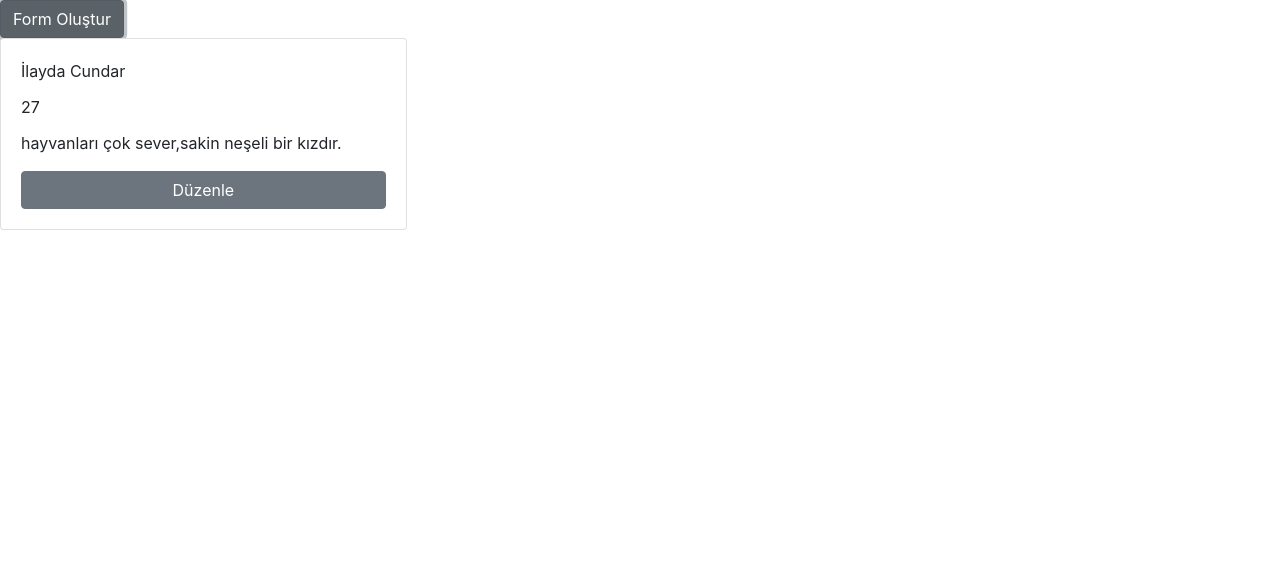
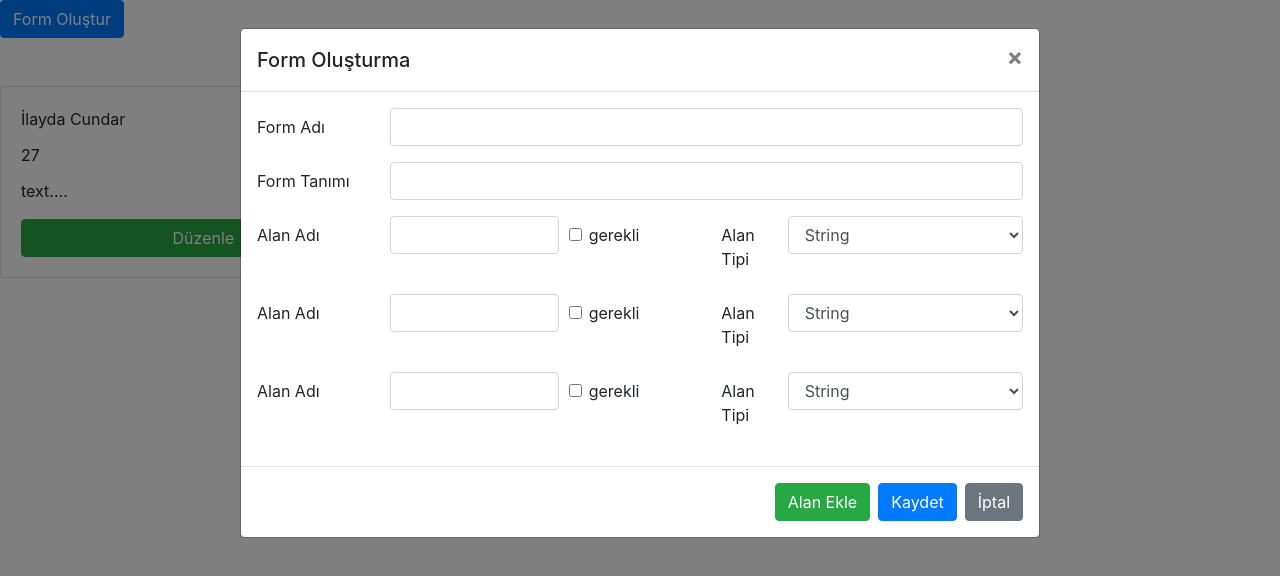
Before and after one commit to ilydcndr/evmprj, a React (Create React App) app: page / in a window 1280 px wide. Both pictures are taken after a click on the button "Form Oluştur". Shown: the top 576 px of the page. Built offline with nearby package versions, Linux system fonts and the light colour scheme.

Commit message:
form oluşturma

```diff
--- a/package.json
+++ b/package.json
@@ -9,6 +9,7 @@
     "bootstrap": "^4.5.0",
     "react": "^16.13.1",
     "react-dom": "^16.13.1",
+    "react-hook-form": "^6.0.2",
     "react-scripts": "3.4.1",
     "reactstrap": "^8.5.1"
   },
--- a/src/App.js
+++ b/src/App.js
@@ -1,13 +1,16 @@
 import React from 'react';
 import './App.css';
-import AnaSayfa from './AnaSayfa';
-import {Button} from 'reactstrap'
+import Modal from './Modal';
+import FormList from './FormList';
+
+
 
 function App() {
   return (
     <div className="App">
-      <Button >Form Oluştur</Button>
-      <AnaSayfa></AnaSayfa>
+      <Modal/>
+      <FormList/>
+
     </div>
   );
 }
--- a/src/AnaSayfa.js
+++ b/src/FormList.js
@@ -1,19 +1,19 @@
 import React from 'react';
 import { Card, Button, CardTitle, CardText, Row, Col } from 'reactstrap';
 
-const AnaSayfa = (props) => {
+const FormList = (props) => {
   return (
-    <Row>
+    <Row className="mt-5">
       <Col sm="4">
         <Card body>
           <CardTitle>İlayda Cundar</CardTitle>
           <CardTitle>27</CardTitle>
-          <CardText>hayvanları çok sever,sakin neşeli bir kızdır.</CardText>
-          <Button>Düzenle</Button>
+          <CardText>text....</CardText>
+          <Button color="success">Düzenle</Button>
         </Card>
       </Col>
     </Row>
   );
 };
 
-export default AnaSayfa;
+export default FormList;
--- /dev/null
+++ b/src/Modal.js
@@ -0,0 +1,127 @@
+import React, { useState } from 'react';
+import { Button, Modal, ModalHeader, ModalBody, ModalFooter, Input, FormGroup, Label, Col, Form } from 'reactstrap';
+import { useForm } from "react-hook-form";
+
+const ModalComp = () => {
+    const [modal, setModal] = useState(false);
+    const { handleSubmit, register, errors } = useForm();
+     const onSubmit = values =>{
+         console.log("hello")
+         console.log(values);
+         setModal(!modal)
+    }
+
+    const toggle = () => {
+        setModal(!modal);
+    }
+
+    const closeBtn = <button className="close" onClick={toggle}>&times;</button>;
+
+    return (
+        <div>
+            <Button color="primary" onClick={toggle}>Form Oluştur</Button>
+
+            <Modal isOpen={modal} toggle={toggle} size="lg">
+            <Form onSubmit={handleSubmit(onSubmit)}>
+                <ModalHeader toggle={toggle} close={closeBtn}>Form Oluşturma</ModalHeader>
+                <ModalBody>
+                        <FormGroup row>
+                            <Label for="formName" sm={2}>Form Adı</Label>
+                            <Col sm={10}>
+                                <Input type="text" name="formName" id="formName"
+                                innerRef={register({
+                                    required: "Required",
+                                  })} />
+                            </Col>
+                        </FormGroup>
+                        <FormGroup row>
+                            <Label for="formDescription" sm={2}>Form Tanımı</Label>
+                            <Col sm={10}>
+                                <Input type="text" name="formDescription" id="formDescription"
+                                innerRef={register({
+                                    required: "Required",
+                                  })}  />
+                            </Col>
+                        </FormGroup>
+                        <FormGroup row>
+                            <Label for="fieldName1" sm={2}>Alan Adı</Label>
+                            <Col sm={3}>
+                                <Input type="text" name="fieldName1" id="fieldName1"
+                                innerRef={register({
+                                    required: "Required",
+                                  })}  />
+                            </Col>
+                            <Label check sm={2}>
+                                <Input type="checkbox" id="checkbox1" name="checkbox1"
+                                innerRef={register} />{' '}
+                            gerekli
+                            </Label>
+
+                            <Label for="dataType" sm={1}>Alan Tipi</Label>
+                            <Col sm={4}>
+                                <Input type="select" name="dataType" id="dataType"
+                                innerRef={register({
+                                    required: "Required",
+                                  })} >
+                                    <option>String</option>
+                                    <option>Number</option>
+                                </Input>
+                            </Col>
+                        </FormGroup>
+                        <FormGroup row>
+                            <Label for="fieldName2" sm={2}>Alan Adı</Label>
+                            <Col sm={3}>
+                                <Input type="text" name="fieldName2" id="fieldName2"
+                                innerRef={register({
+                                    required: "Required",
+                                  })}  />
+                            </Col>
+                            <Label check sm={2}>
+                                <Input type="checkbox" id="checkbox2" name="checkbox2"
+                                innerRef={register} />{' '}
+                            gerekli
+                            </Label>
+
+                            <Label for="dataType" sm={1}>Alan Tipi</Label>
+                            <Col sm={4}>
+                                <Input type="select" name="dataType" id="dataType">
+                                    <option>String</option>
+                                    <option>Number</option>
+                                </Input>
+                            </Col>
+                        </FormGroup>
+                        <FormGroup row>
+                            <Label for="fieldName3" sm={2}>Alan Adı</Label>
+                            <Col sm={3}>
+                                <Input type="text" name="fieldName3" id="fieldName3"
+                                innerRef={register({
+                                    required: "Required",
+                                  })}  />
+                            </Col>
+                            <Label check sm={2}>
+                                <Input type="checkbox" id="checkbox3" name="checkbox3"
+                                innerRef={register} />{' '}
+                            gerekli
+                            </Label>
+
+                            <Label for="dataType" sm={1}>Alan Tipi</Label>
+                            <Col sm={4}>
+                                <Input type="select" name="dataType" id="dataType">
+                                    <option>String</option>
+                                    <option>Number</option>
+                                </Input>
+                            </Col>
+                        </FormGroup>
+                </ModalBody>
+                <ModalFooter>
+                    <Button color="success">Alan Ekle</Button>
+                    <Button type="submit" color="primary">Kaydet</Button>{' '}
+                    <Button color="secondary" onClick={toggle}>İptal</Button>
+                </ModalFooter>
+                </Form>
+            </Modal>
+        </div>
+    );
+}
+
+export default ModalComp;
```
Also changed, not shown: src/data.json (added, +19 -0 lines), 1 other file (tests, documents, lock files or other folders).
